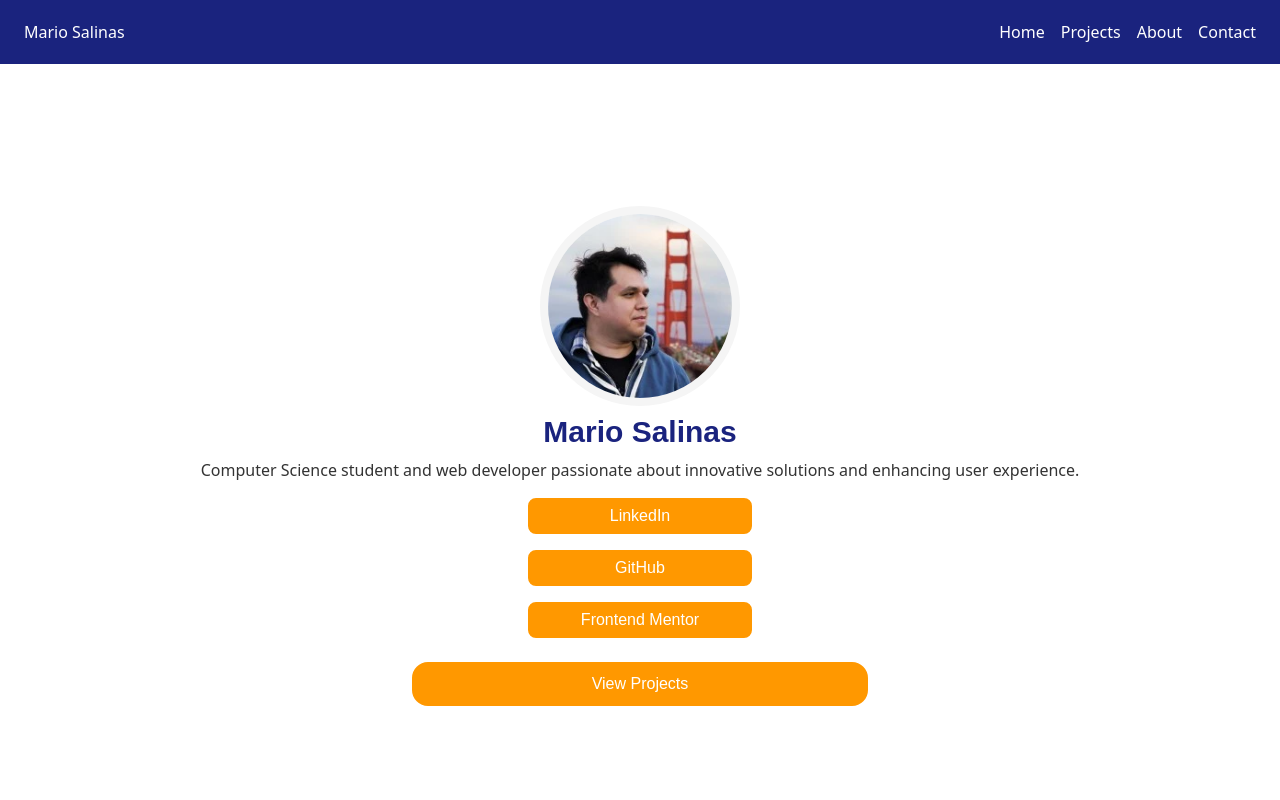
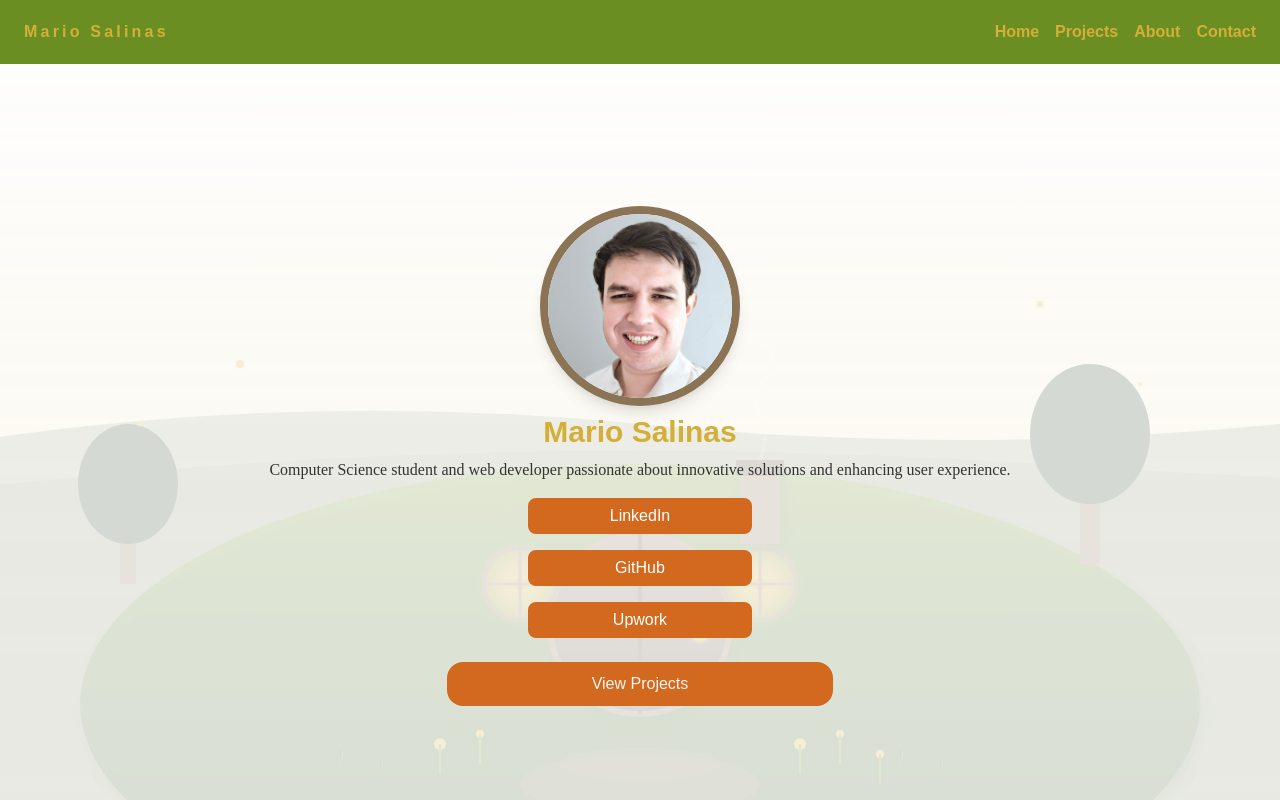
Before and after one commit to mojave-ghost/portfolio, a React (Create React App) app: page / in a window 1280 px wide. Shown: the top 800 px of the page. Built offline with nearby package versions, Linux system fonts and the light colour scheme.

Commit message:
implemented a Hobbit theme && updated profile picture

```diff
--- a/src/components/Home.js
+++ b/src/components/Home.js
@@ -1,34 +1,196 @@
 import React from 'react';
 import Links from './Links';
 
+// Hobbit-inspired SVG component
+const HobbitGraphic = () => (
+  <svg
+    className="absolute inset-0 w-full h-full object-cover opacity-20 pointer-events-none"
+    viewBox="0 0 800 400"
+    xmlns="http://www.w3.org/2000/svg"
+    preserveAspectRatio="xMidYMid slice"
+    style={{
+      '--primary': '#6b8e23',
+      '--secondary': '#f7f5f3',
+      '--support1': '#2d4a2b',
+      '--support2': '#8b7355',
+      '--support3': '#d4af37'
+    }}
+  >
+    <defs>
+      {/* Gradients using CSS custom properties */}
+      <linearGradient id="skyGradient" x1="0%" y1="0%" x2="0%" y2="100%">
+        <stop offset="0%" style={{stopColor:"var(--secondary)", stopOpacity:0.8}} />
+        <stop offset="100%" style={{stopColor:"var(--support3)", stopOpacity:0.3}} />
+      </linearGradient>
+
+      <linearGradient id="hillGradient" x1="0%" y1="0%" x2="0%" y2="100%">
+        <stop offset="0%" style={{stopColor:"var(--primary)", stopOpacity:0.9}} />
+        <stop offset="100%" style={{stopColor:"var(--support1)", stopOpacity:1}} />
+      </linearGradient>
+
+      <linearGradient id="doorGradient" x1="0%" y1="0%" x2="0%" y2="100%">
+        <stop offset="0%" style={{stopColor:"var(--support2)", stopOpacity:1}} />
+        <stop offset="100%" style={{stopColor:"#5a4a37", stopOpacity:1}} />
+      </linearGradient>
+
+      <linearGradient id="goldGradient" x1="0%" y1="0%" x2="0%" y2="100%">
+        <stop offset="0%" style={{stopColor:"var(--support3)", stopOpacity:1}} />
+        <stop offset="50%" style={{stopColor:"#f4d03f", stopOpacity:1}} />
+        <stop offset="100%" style={{stopColor:"#b8941f", stopOpacity:1}} />
+      </linearGradient>
+
+      <radialGradient id="windowGlow" cx="50%" cy="50%" r="50%">
+        <stop offset="0%" style={{stopColor:"var(--support3)", stopOpacity:0.8}} />
+        <stop offset="100%" style={{stopColor:"var(--support3)", stopOpacity:0.2}} />
+      </radialGradient>
+
+      {/* Filters for effects */}
+      <filter id="dropshadow" x="-50%" y="-50%" width="200%" height="200%">
+        <feDropShadow dx="2" dy="4" stdDeviation="3" floodColor="var(--support1)" floodOpacity="0.3"/>
+      </filter>
+
+      <filter id="glow">
+        <feGaussianBlur stdDeviation="3" result="coloredBlur"/>
+        <feMerge>
+          <feMergeNode in="coloredBlur"/>
+          <feMergeNode in="SourceGraphic"/>
+        </feMerge>
+      </filter>
+    </defs>
+
+    {/* Sky background */}
+    <rect width="800" height="400" fill="url(#skyGradient)"/>
+
+    {/* Distant hills */}
+    <path d="M0,200 Q200,160 400,180 T800,170 L800,400 L0,400 Z" fill="var(--support1)" opacity="0.4"/>
+    <path d="M0,220 Q300,180 600,200 T800,190 L800,400 L0,400 Z" fill="var(--support1)" opacity="0.2"/>
+
+    {/* Main hobbit hill */}
+    <ellipse cx="400" cy="320" rx="280" ry="120" fill="url(#hillGradient)" filter="url(#dropshadow)"/>
+
+    {/* Hobbit hole door */}
+    <circle cx="400" cy="280" r="45" fill="url(#doorGradient)" filter="url(#dropshadow)"/>
+
+    {/* Door frame */}
+    <circle cx="400" cy="280" r="45" fill="none" stroke="var(--support2)" strokeWidth="3"/>
+
+    {/* Door panels */}
+    <path d="M400,235 L400,325" stroke="#5a4a37" strokeWidth="2"/>
+    <path d="M355,280 L445,280" stroke="#5a4a37" strokeWidth="2"/>
+
+    {/* Door handle */}
+    <circle cx="430" cy="285" r="4" fill="url(#goldGradient)" filter="url(#glow)"/>
+
+    {/* Windows */}
+    <circle cx="340" cy="260" r="18" fill="url(#windowGlow)" filter="url(#glow)"/>
+    <circle cx="460" cy="260" r="18" fill="url(#windowGlow)" filter="url(#glow)"/>
+
+    {/* Window frames */}
+    <circle cx="340" cy="260" r="18" fill="none" stroke="var(--support2)" strokeWidth="2"/>
+    <circle cx="460" cy="260" r="18" fill="none" stroke="var(--support2)" strokeWidth="2"/>
+
+    {/* Window cross patterns */}
+    <path d="M340,242 L340,278 M322,260 L358,260" stroke="var(--support2)" strokeWidth="1.5"/>
+    <path d="M460,242 L460,278 M442,260 L478,260" stroke="var(--support2)" strokeWidth="1.5"/>
+
+    {/* Chimney */}
+    <rect x="450" y="200" width="20" height="40" fill="var(--support2)" filter="url(#dropshadow)"/>
+    <rect x="448" y="198" width="24" height="8" fill="#5a4a37"/>
+
+    {/* Smoke */}
+    <path d="M460,198 Q465,185 460,175 Q455,165 465,155 Q470,145 460,135"
+          fill="none" stroke="var(--secondary)" strokeWidth="2" opacity="0.2"/>
+
+    {/* Garden elements */}
+    <g opacity="20.0">
+      <circle cx="300" cy="340" r="3" fill="var(--support3)"/>
+      <circle cx="320" cy="335" r="2" fill="var(--support3)"/>
+      <circle cx="480" cy="340" r="3" fill="var(--support3)"/>
+      <circle cx="500" cy="335" r="2" fill="var(--support3)"/>
+      <circle cx="520" cy="345" r="2" fill="var(--support3)"/>
+    </g>
+
+    {/* Flower stems */}
+    <g stroke="var(--primary)" strokeWidth="1" opacity="100.0">
+      <line x1="300" y1="340" x2="300" y2="355"/>
+      <line x1="320" y1="335" x2="320" y2="350"/>
+      <line x1="480" y1="340" x2="480" y2="355"/>
+      <line x1="500" y1="335" x2="500" y2="350"/>
+      <line x1="520" y1="345" x2="520" y2="360"/>
+    </g>
+
+    {/* Trees */}
+    <g opacity="20.0">
+      <rect x="140" y="220" width="8" height="40" fill="var(--support2)"/>
+      <ellipse cx="144" cy="210" rx="25" ry="30" fill="var(--support1)"/>
+
+      <rect x="620" y="200" width="10" height="50" fill="var(--support2)"/>
+      <ellipse cx="625" cy="185" rx="30" ry="35" fill="var(--support1)"/>
+    </g>
+
+    {/* Floating sparkles/magic */}
+    <g opacity="18.0">
+      <circle cx="200" cy="150" r="2" fill="var(--support3)" filter="url(#glow)"/>
+      <circle cx="600" cy="120" r="1.5" fill="var(--support3)" filter="url(#glow)"/>
+      <circle cx="150" cy="180" r="1" fill="var(--support3)" filter="url(#glow)"/>
+      <circle cx="650" cy="160" r="1" fill="var(--support3)" filter="url(#glow)"/>
+    </g>
+
+    {/* Pathway */}
+    <ellipse cx="400" cy="360" rx="60" ry="15" fill="var(--support2)" opacity="0.4"/>
+    <ellipse cx="400" cy="350" rx="40" ry="8" fill="var(--support2)" opacity="0.3"/>
+
+    {/* Grass details */}
+    <g stroke="var(--primary)" strokeWidth="1" opacity="0.4">
+      <path d="M250,350 Q252,345 250,340"/>
+      <path d="M270,355 Q272,350 270,345"/>
+      <path d="M530,350 Q532,345 530,340"/>
+      <path d="M550,355 Q552,350 550,345"/>
+    </g>
+
+    {/* Corner flourishes */}
+    <g opacity="0.4">
+      <path d="M20,20 Q40,20 40,40" fill="none" stroke="var(--support3)" strokeWidth="2"/>
+      <path d="M780,20 Q760,20 760,40" fill="none" stroke="var(--support3)" strokeWidth="2"/>
+      <path d="M20,380 Q40,380 40,360" fill="none" stroke="var(--support3)" strokeWidth="2"/>
+      <path d="M780,380 Q760,380 760,360" fill="none" stroke="var(--support3)" strokeWidth="2"/>
+    </g>
+  </svg>
+);
 
 function Home() {
   return (
     <section id="home"
               data-testid="home-section"
-              className="relative flex items-center justify-center min-h-screen">
-      <div className="relative flex items-center justify-center min-h-screen flex-col text-center">
+              className="relative flex items-center justify-center min-h-screen overflow-hidden">
+
+      {/* Background Hobbit Graphic */}
+      <HobbitGraphic />
+
+      {/* Content Overlay */}
+      <div className="relative z-10 flex items-center justify-center min-h-screen flex-col text-center">
         <img
-          src="bioPhoto.webp"
+          src="upwork_profile_pic.jpg"
           alt="Profile"
-          className="rounded-full border-8 border-secondary"
+          className="rounded-full border-8 border-support2 shadow-lg"
           loading="lazy"
           width="200"
           height="200"
           style={{ aspectRatio: '1/1' }}
         />
-        <h1 className="text-3xl text-primary my-2 font-montserrat font-bold">Mario Salinas</h1>
-        <h2 className="text-text mx-4 mb-2">
+        <h1 className="text-3xl text-support3 my-2 font-montserrat font-bold">Mario Salinas</h1>
+        <h2 className="text-text mx-4 mb-2 font-merriweather">
           Computer Science student and web developer passionate about innovative solutions and enhancing user experience.
         </h2>
         <Links />
         <a href="#projects"
           className="w-1/2 h-2/3 py-2 rounded-2xl my-4
-                          bg-accent text-white
+                          bg-accent text-secondary
                           border-2 border-accent
                           animate-shadow-pulse font-montserrat
                           hover:bg-secondary hover:text-accent
-                          transition-colors duration-500 ease-linear">
+                          transition-colors duration-500 ease-linear
+                          shadow-lg">
           View Projects
         </a>
       </div>
--- a/src/components/Links.js
+++ b/src/components/Links.js
@@ -3,14 +3,14 @@
 const Links = () => {
   return (
     <section id="links" data-testid="links-section" className="relative flex flex-col items-center justify-center">
-      <a href="https://www.linkedin.com/in/mario-salinas-0b13a7236" target="_blank" rel="noreferrer" className="link-button">
+      <a href="https://linkedin.com/in/mario-s-0b13a7236" target="_blank" rel="noreferrer" className="link-button">
         LinkedIn
       </a>
       <a href="https://github.com/mojave-ghost" target="_blank" rel="noreferrer" className="link-button">
         GitHub
       </a>
-      <a href="https://www.frontendmentor.io/profile/mojabi-geist" target="_blank" rel="noreferrer" className="link-button">
-        Frontend Mentor
+      <a href="https://www.upwork.com/freelancers/~011a9437c584f2328d?mp_source=share" target="_blank" rel="noreferrer" className="link-button">
+        Upwork
       </a>
     </section>
    );
--- a/src/components/Navbar.js
+++ b/src/components/Navbar.js
@@ -1,8 +1,8 @@
 const Navbar = () => {
   return (
     <nav className="nav-bar">
-      <h1 className="m-2">Mario Salinas</h1>
-      <ul className="relative flex items-center justify-center">
+      <h1 className="m-2 text-support3 font-bold font-montserrat tracking-[0.2rem]">Mario Salinas</h1>
+      <ul className="relative flex items-center justify-center text-support3 font-bold font-montserrat">
         <li className="li-nav"><a href="#home">Home</a></li>
         <li className="li-nav"><a href="#projects">Projects</a></li>
         <li className="li-nav"><a href="#about">About</a></li>
--- a/tailwind.config.js
+++ b/tailwind.config.js
@@ -23,10 +23,13 @@
         'merriweather': ['Merriweather', 'serif'],      // body font
       },
       colors: {
-        primary: '#1a237e',     // Deep blue
-        secondary: '#f5f5f5',   // Light gray
-        accent: '#ff9800',      // Orange
-        text: '#333333',        // Dark gray
+        primary:   '#6b8e23',     // Forest Green
+        secondary: '#f7f5f3',   // Hobbit Cream
+        accent:   '#d2691e',      // Autumn Orange
+        text:     '#333333',        // Dark gray
+        support1: '#2d4a2b',    // Deep Forest Green
+        support2: '#8b7355',    // Earthly Brown
+        support3: '#d4af37',    // Gold Ring
       }
     },
   },
```
Also changed, not shown: public/upwork_profile_pic.jpg (added).
